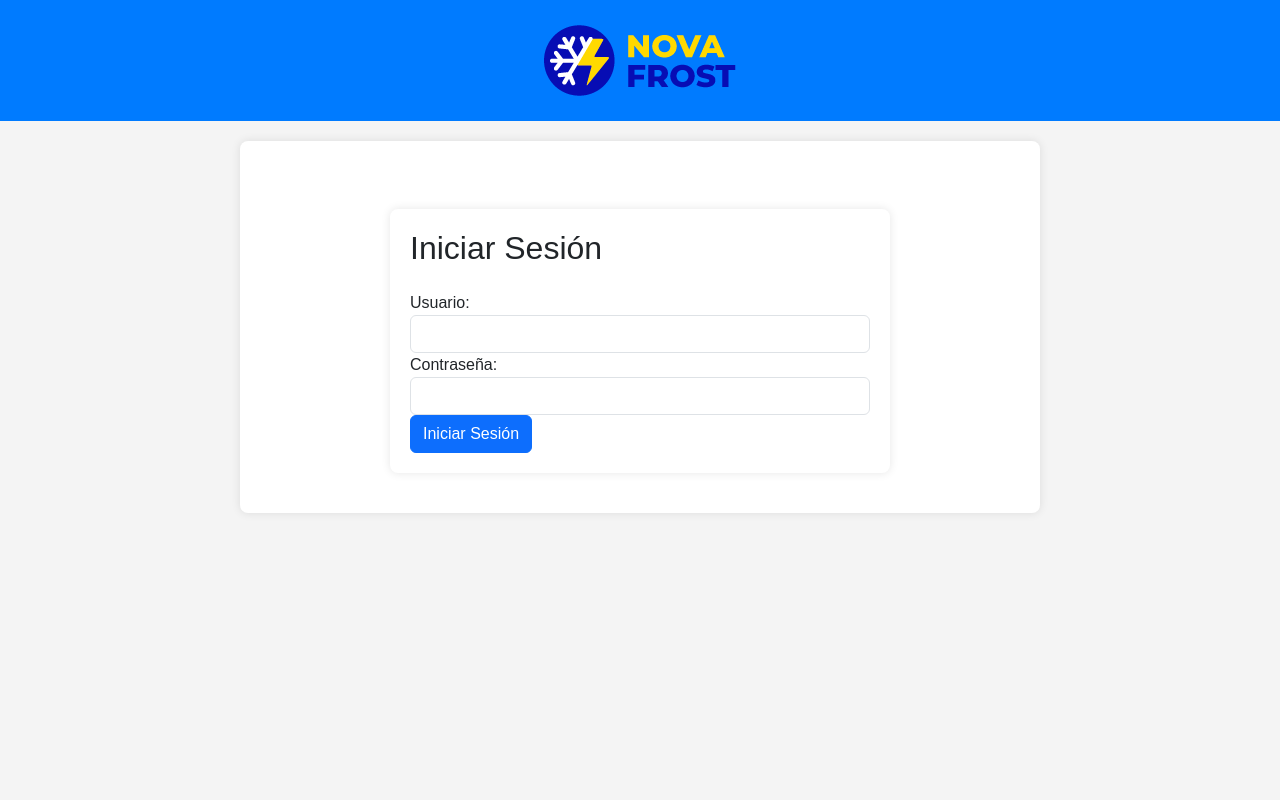
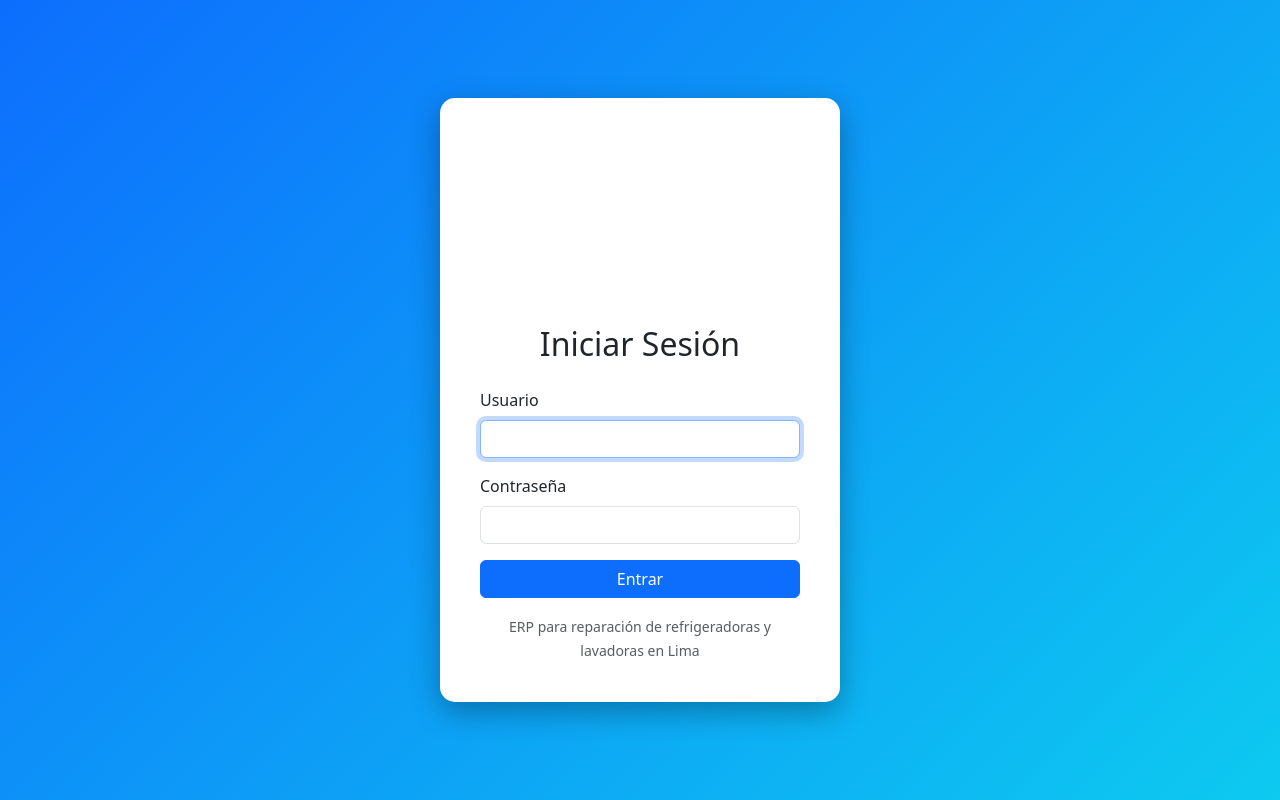
Before and after one commit to IvankaBrown/novafrost-erp, a Flask app: page /login in a window 1280 px wide. Run offline with Flask 3, Linux system fonts and the light colour scheme.

Commit message:
FIX: login form completo con Bootstrap

```diff
--- a/templates/login.html
+++ b/templates/login.html
@@ -1,18 +1,46 @@
-{% extends "base.html" %}
-{% block title %}Login{% endblock %}
-{% block content %}
-    <div class="container mt-5" style="max-width: 500px;">
-        <h2 class="mb-4">Iniciar Sesión</h2>
+<!DOCTYPE html>
+<html lang="es">
+<head>
+    <meta charset="UTF-8">
+    <meta name="viewport" content="width=device-width, initial-scale=1.0">
+    <title>Login - ERP NovaFrost</title>
+    <link href="https://cdn.jsdelivr.net/npm/bootstrap@5.3.3/dist/css/bootstrap.min.css" rel="stylesheet">
+    <style>
+        body { background: linear-gradient(135deg, #0d6efd, #0dcaf0); height: 100vh; display: flex; align-items: center; justify-content: center; }
+        .login-card { width: 100%; max-width: 400px; padding: 40px; border-radius: 15px; box-shadow: 0 10px 30px rgba(0,0,0,0.3); }
+        .logo { font-size: 3rem; font-weight: bold; color: #fff; text-align: center; margin-bottom: 20px; }
+        .hr-line { border-top: 3px solid #fff; margin: 20px 0; }
+    </style>
+</head>
+<body>
+    <div class="login-card bg-white">
+        <div class="logo">Logo NovaFrost</div>
+        <hr class="hr-line">
+        <h2 class="text-center mb-4">Iniciar Sesión</h2>
+
+        {% with messages = get_flashed_messages() %}
+            {% if messages %}
+                <div class="alert alert-danger">
+                    {{ messages[0] }}
+                </div>
+            {% endif %}
+        {% endwith %}
+
         <form method="POST">
-            <div class="form-group">
-                <label for="username">Usuario:</label>
-                <input type="text" class="form-control" name="username" id="username" required>
+            <div class="mb-3">
+                <label class="form-label">Usuario</label>
+                <input type="text" name="username" class="form-control" required autofocus>
             </div>
-            <div class="form-group">
-                <label for="password">Contraseña:</label>
-                <input type="password" class="form-control" name="password" id="password" required>
+            <div class="mb-3">
+                <label class="form-label">Contraseña</label>
+                <input type="password" name="password" class="form-control" required>
             </div>
-            <button type="submit" class="btn btn-primary btn-block">Iniciar Sesión</button>
+            <button type="submit" class="btn btn-primary w-100">Entrar</button>
         </form>
+
+        <div class="text-center mt-3">
+            <small class="text-muted">ERP para reparación de refrigeradoras y lavadoras en Lima</small>
+        </div>
     </div>
-{% endblock %}
+</body>
+</html>
```
